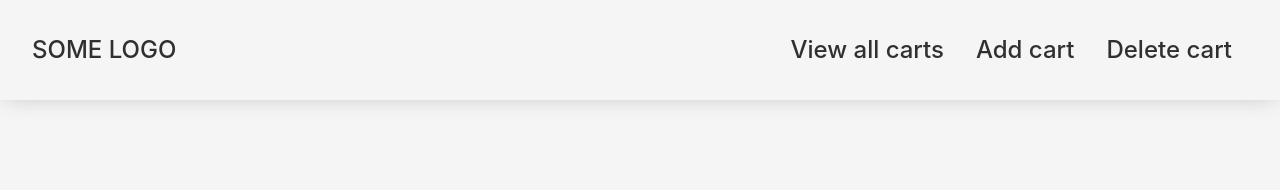
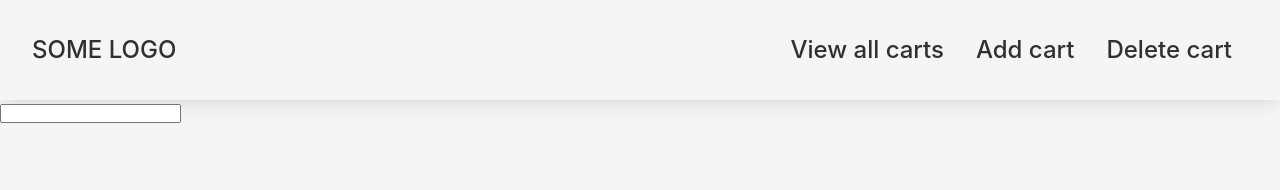
Before and after one commit to igobb/Landingi_recruitment_task, a React (Vite) app: page /addCart in a window 1280 px wide. Shown: the top 190 px of the page. Built offline with nearby package versions, Linux system fonts and the light colour scheme.

Commit message:
fix: fixed eslint configuration

```diff
--- a/src/pages/AddCartPage/AddCartPage.tsx
+++ b/src/pages/AddCartPage/AddCartPage.tsx
@@ -2,7 +2,9 @@ import "./AddCartPage.scss";
 
 const AddCartPage = () => {
     return ( <div className="add-cart-page__container">
-
+        <form>
+            <input type='text' name=""></input>
+        </form>
     </div> );
 }
 
```
Also changed, not shown: .eslintrc.json.
